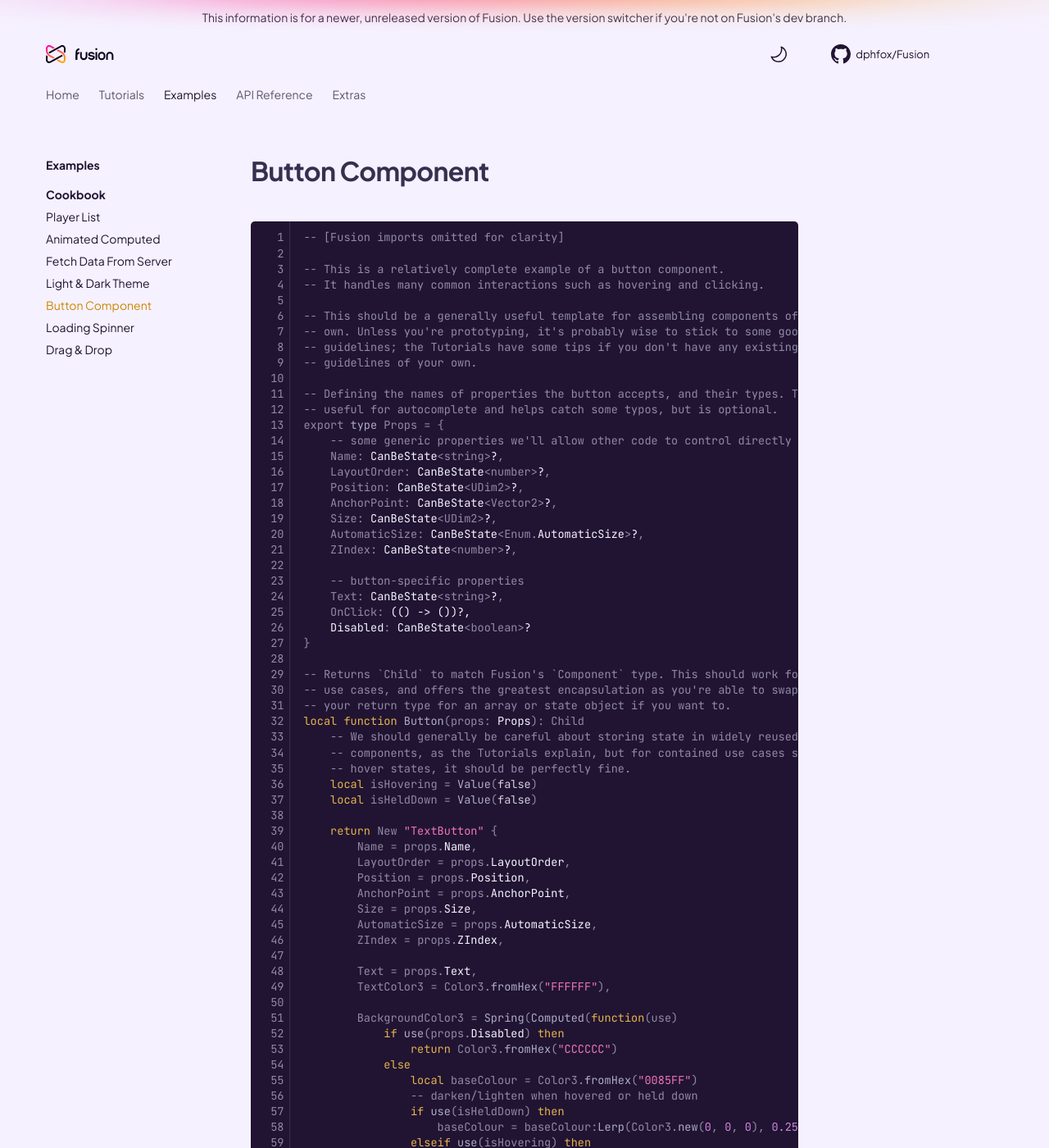
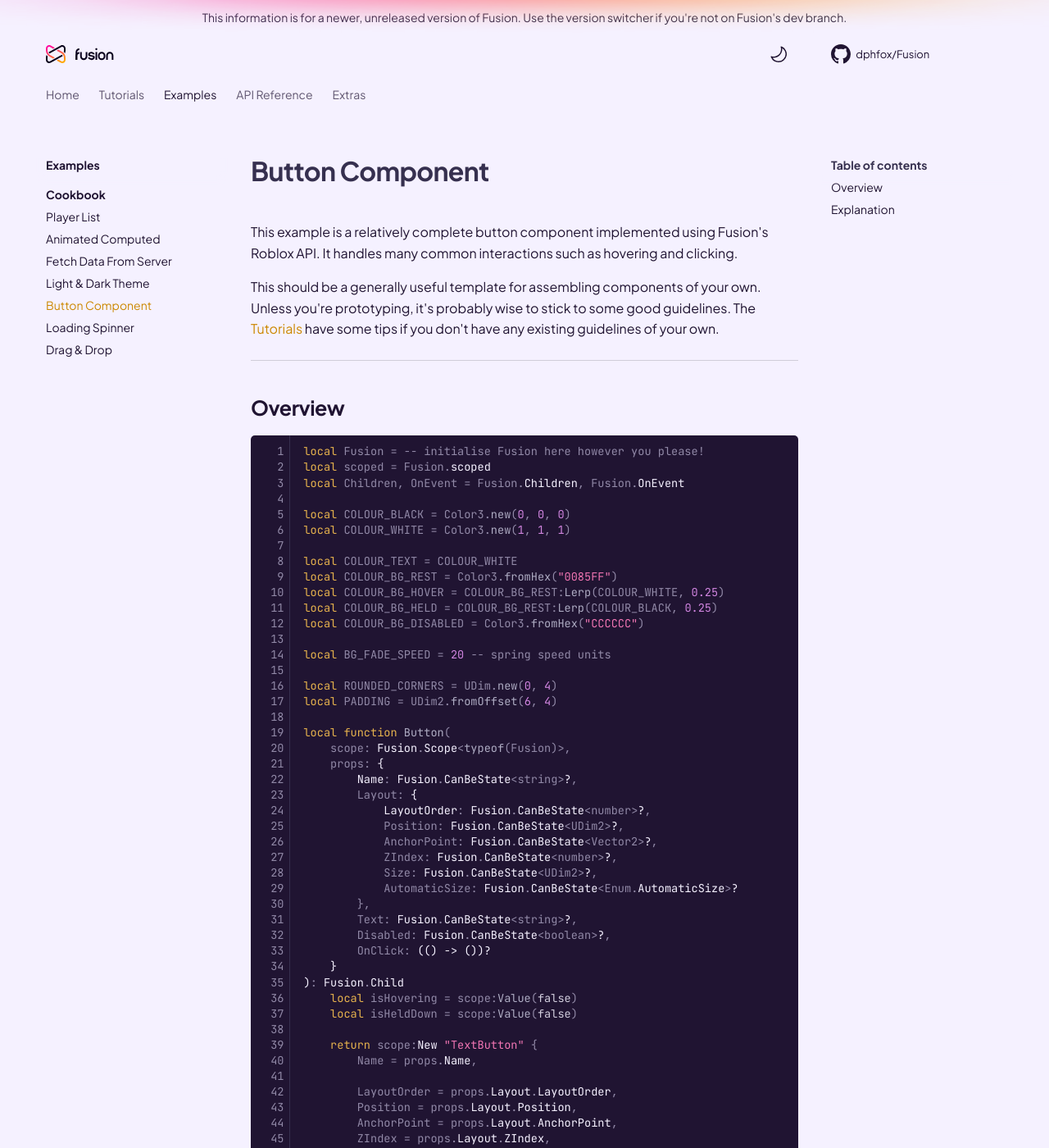
Before and after one commit to dphfox/Fusion, an MkDocs documentation site: the page built from docs/examples/cookbook/button-component.md, in a window 1280 px wide and 1400 px high. Shown: the whole window at 82% size. Built offline with MkDocs 1.6.1 and Material for MkDocs 9.7.7, drawn with Linux system fonts in a browser that asks for light colours; comment, search, counter and statistics services are not loaded; the version menu is left out; some of the changed text lies outside the part shown.

Commit message:
Updated Animated Computed & Button Component

````diff
--- a/docs/examples/cookbook/button-component.md
+++ b/docs/examples/cookbook/button-component.md
@@ -1,112 +1,124 @@
+This example is a relatively complete button component implemented using
+Fusion's Roblox API. It handles many common interactions such as hovering and
+clicking.
+
+This should be a generally useful template for assembling components of your
+own. Unless you're prototyping, it's probably wise to stick to some good
+guidelines. The [Tutorials](../../../tutorials) have some tips if you don't have
+any existing guidelines of your own.
+
+-----
+
+## Overview
+
 ```Lua linenums="1"
--- [Fusion imports omitted for clarity]
+local Fusion = -- initialise Fusion here however you please!
+local scoped = Fusion.scoped
+local Children, OnEvent = Fusion.Children, Fusion.OnEvent
 
--- This is a relatively complete example of a button component.
--- It handles many common interactions such as hovering and clicking.
+local COLOUR_BLACK = Color3.new(0, 0, 0)
+local COLOUR_WHITE = Color3.new(1, 1, 1)
 
--- This should be a generally useful template for assembling components of your
--- own. Unless you're prototyping, it's probably wise to stick to some good
--- guidelines; the Tutorials have some tips if you don't have any existing
--- guidelines of your own.
+local COLOUR_TEXT = COLOUR_WHITE
+local COLOUR_BG_REST = Color3.fromHex("0085FF")
+local COLOUR_BG_HOVER = COLOUR_BG_REST:Lerp(COLOUR_WHITE, 0.25)
+local COLOUR_BG_HELD = COLOUR_BG_REST:Lerp(COLOUR_BLACK, 0.25)
+local COLOUR_BG_DISABLED = Color3.fromHex("CCCCCC")
 
--- Defining the names of properties the button accepts, and their types. This is
--- useful for autocomplete and helps catch some typos, but is optional.
-export type Props = {
-	-- some generic properties we'll allow other code to control directly
-	Name: CanBeState<string>?,
-	LayoutOrder: CanBeState<number>?,
-	Position: CanBeState<UDim2>?,
-	AnchorPoint: CanBeState<Vector2>?,
-	Size: CanBeState<UDim2>?,
-	AutomaticSize: CanBeState<Enum.AutomaticSize>?,
-	ZIndex: CanBeState<number>?,
+local BG_FADE_SPEED = 20 -- spring speed units
 
-	-- button-specific properties
-	Text: CanBeState<string>?,
-	OnClick: (() -> ())?,
-	Disabled: CanBeState<boolean>?
-}
+local ROUNDED_CORNERS = UDim.new(0, 4)
+local PADDING = UDim2.fromOffset(6, 4)
 
--- Returns `Child` to match Fusion's `Component` type. This should work for most
--- use cases, and offers the greatest encapsulation as you're able to swap out
--- your return type for an array or state object if you want to.
-local function Button(props: Props): Child
-	-- We should generally be careful about storing state in widely reused
-	-- components, as the Tutorials explain, but for contained use cases such as
-	-- hover states, it should be perfectly fine.
-	local isHovering = Value(false)
-	local isHeldDown = Value(false)
+local function Button(
+	scope: Fusion.Scope<typeof(Fusion)>,
+	props: {
+		Name: Fusion.CanBeState<string>?,
+		Layout: {
+			LayoutOrder: Fusion.CanBeState<number>?,
+			Position: Fusion.CanBeState<UDim2>?,
+			AnchorPoint: Fusion.CanBeState<Vector2>?,
+			ZIndex: Fusion.CanBeState<number>?,
+			Size: Fusion.CanBeState<UDim2>?,
+			AutomaticSize: Fusion.CanBeState<Enum.AutomaticSize>?
+		},
+		Text: Fusion.CanBeState<string>?,
+		Disabled: Fusion.CanBeState<boolean>?,
+		OnClick: (() -> ())?
+	}
+): Fusion.Child
+	local isHovering = scope:Value(false)
+	local isHeldDown = scope:Value(false)
 
-	return New "TextButton" {
+	return scope:New "TextButton" {
 		Name = props.Name,
-		LayoutOrder = props.LayoutOrder,
-		Position = props.Position,
-		AnchorPoint = props.AnchorPoint,
-		Size = props.Size,
-		AutomaticSize = props.AutomaticSize,
-		ZIndex = props.ZIndex,
+
+		LayoutOrder = props.Layout.LayoutOrder,
+		Position = props.Layout.Position,
+		AnchorPoint = props.Layout.AnchorPoint,
+		ZIndex = props.Layout.ZIndex,
+		Size = props.Layout.Size,
+		AutomaticSize = props.Layout.AutomaticSize,
 
 		Text = props.Text,
-		TextColor3 = Color3.fromHex("FFFFFF"),
+		TextColor3 = COLOUR_TEXT,
 
-		BackgroundColor3 = Spring(Computed(function(use)
-			if use(props.Disabled) then
-				return Color3.fromHex("CCCCCC")
-			else
-				local baseColour = Color3.fromHex("0085FF")
-				-- darken/lighten when hovered or held down
-				if use(isHeldDown) then
-					baseColour = baseColour:Lerp(Color3.new(0, 0, 0), 0.25)
-				elseif use(isHovering) then
-					baseColour = baseColour:Lerp(Color3.new(1, 1, 1), 0.25)
+		BackgroundColor3 = scope:Spring(
+			scope:Computed(function(use)
+				-- The order of conditions matter here; it defines which states
+				-- visually override other states, with earlier states being
+				-- more important.
+				return
+					if use(props.Disabled) then COLOUR_BG_DISABLED
+					elseif use(isHeldDown) then COLOUR_BG_HELD
+					elseif use(isHovering) then COLOUR_BG_HOVER
+					else return COLOUR_BG_REST
 				end
-				return baseColour
-			end
-		end), 20),
+			end),
+			BG_FADE_SPEED
+		),
 
 		[OnEvent "Activated"] = function()
 			if props.OnClick ~= nil and not peek(props.Disabled) then
-				-- We're explicitly calling this function with no arguments to
-				-- match the types we specified above. If we just passed it
-				-- straight into the event, the function would receive arguments
-				-- from the Activated event, which might not be desirable.
+				-- Explicitly called with no arguments to match the typedef.
+				-- If passed straight to `OnEvent`, the function might receive
+				-- arguments from the event. If the function secretly *does*
+				-- take arguments (despite the type) this would cause problems.
 				props.OnClick()
 			end
 		end,
 
 		[OnEvent "MouseButton1Down"] = function()
-			isHeldDown:set(true) -- it's good UX to give immediate feedback
+			isHeldDown:set(true)
 		end,
-
 		[OnEvent "MouseButton1Up"] = function()
 			isHeldDown:set(false)
 		end,
 
 		[OnEvent "MouseEnter"] = function()
 			-- Roblox calls this event even if the button is being covered by
-			-- other UI. For simplicity, we won't worry about that.
+			-- other UI. For simplicity, this does not account for that.
 			isHovering:set(true)
 		end,
-
 		[OnEvent "MouseLeave"] = function()
-			isHovering:set(false)
 			-- If the button is being held down, but the cursor moves off the
 			-- button, then we won't receive the mouse up event. To make sure
 			-- the button doesn't get stuck held down, we'll release it if the
 			-- cursor leaves the button.
 			isHeldDown:set(false)
+			isHovering:set(false)
 		end,
 
 		[Children] = {
 			New "UICorner" {
-				CornerRadius = UDim.new(0, 4)
+				CornerRadius = ROUNDED_CORNERS
 			},
 
 			New "UIPadding" {
-				PaddingTop = UDim.new(0, 6),
-				PaddingBottom = UDim.new(0, 6),
-				PaddingLeft = UDim.new(0, 6),
-				PaddingRight = UDim.new(0, 6)
+				PaddingTop = PADDING.Y,
+				PaddingBottom = PADDING.Y,
+				PaddingLeft = PADDING.X,
+				PaddingRight = PADDING.X
 			}
 		}
 	}
@@ -114,3 +126,55 @@ end
 
 return Button
 ```
+
+-----
+
+## Explanation
+
+The main part of note is the function signature. It's highly recommended that
+you statically type the function signature for components, because it not only
+improves autocomplete and error checking, but also acts as up-to-date, machine
+readable documentation.
+
+```Lua
+local function Button(
+	scope: Fusion.Scope<typeof(Fusion)>,
+	props: {
+		Name: Fusion.CanBeState<string>?,
+		Layout: {
+			LayoutOrder: Fusion.CanBeState<number>?,
+			Position: Fusion.CanBeState<UDim2>?,
+			AnchorPoint: Fusion.CanBeState<Vector2>?,
+			ZIndex: Fusion.CanBeState<number>?,
+			Size: Fusion.CanBeState<UDim2>?,
+			AutomaticSize: Fusion.CanBeState<Enum.AutomaticSize>?
+		},
+		Text: Fusion.CanBeState<string>?,
+		Disabled: Fusion.CanBeState<boolean>?,
+		OnClick: (() -> ())?
+	}
+): Fusion.Child
+```
+
+The `scope` parameter specifies that the component depends on Fusion's methods.
+If you're not sure how to write type definitions for scopes,
+[the 'Scopes' section of the Components tutorial](../../../tutorials/components/components/#scopes)
+goes into further detail.
+
+The property table is laid out with each property on a new line, so it's easy to
+scan the list and see what properties are available. Most are `CanBeState`,
+which allows the user to use state objects if they desire. They're also `?`
+(optional), which can reduce boilerplate when using the component. Not all
+properties have to be that way, but usually it's better to have the flexibility.
+
+!!! tip "Property grouping"
+	You can group properties together in nested tables, like the `Layout` table
+	above, to avoid long mixed lists of properties. In addition to being more
+	readable, this can sometimes help with passing around lots of properties at
+	once, because you can pass the whole nested table as one value if you'd like
+	to.
+
+The return type of the function is `Fusion.Child`, which tells the user that the
+component is compatible with Fusion's `[Children]` API, without exposing what
+children it's returning specifically. This helps ensure the user doesn't
+accidentally depend on the internal structure of the component.
--- a/docs/examples/index.md
+++ b/docs/examples/index.md
@@ -24,7 +24,7 @@ animations and responding to different events.
 
 ## Open-Source Projects
 
-### Fusion Wordle
+### Fusion Wordle (for Fusion 0.2)
 
 ![A photo taken in Fusion Wordle, showing a completed game board](place-thumbnails/Fusion-Wordle.jpg)
 
@@ -33,7 +33,7 @@ validation, spring animations and sounds.
 
 [Play and edit the game on Roblox.](https://www.roblox.com/games/12178127791/)
 
-### Fusion Obby
+### Fusion Obby (for Fusion 0.1)
 
 ![A photo taken in Fusion Obby, showing the counter and confetti](place-thumbnails/Fusion-Obby.jpg)
 
````
Also changed, not shown: docs/examples/cookbook/animated-computed.md (+101 -30 lines).
